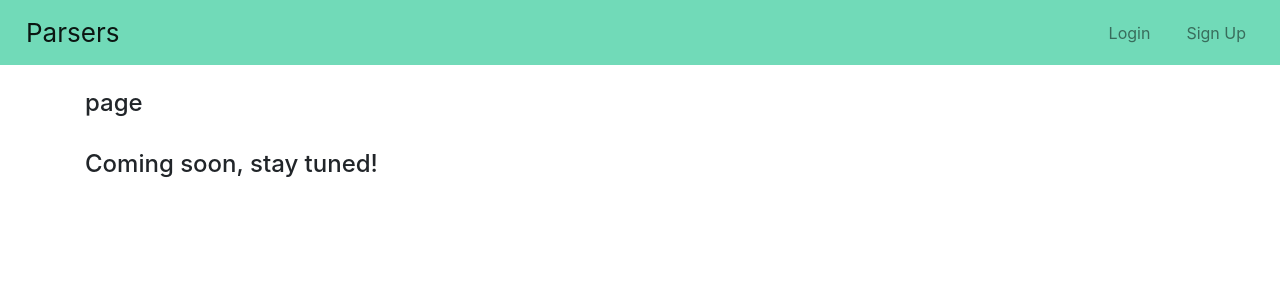
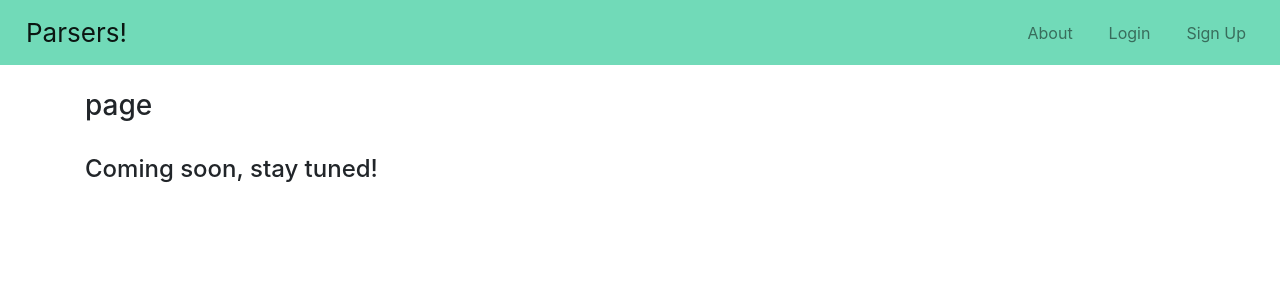
Before and after one commit to heavenblade/parser_site, a Django app: page /user/ in a window 1280 px wide. Shown: the top 300 px of the page. Run offline with Django 3.2, Linux system fonts and the light colour scheme; some libraries are stand-ins or nearby versions.

Commit message:
Created about page, edited some page aligns and some other minor tweaks

```diff
--- a/main/templates/main/home.html
+++ b/main/templates/main/home.html
@@ -15,7 +15,7 @@
     <script src="https://stackpath.bootstrapcdn.com/bootstrap/4.3.1/js/bootstrap.min.js" integrity="sha384-JjSmVgyd0p3pXB1rRibZUAYoIIy6OrQ6VrjIEaFf/nJGzIxFDsf4x0xIM+B07jRM" crossorigin="anonymous"></script>
 
     <!-- Page browser tab title and icon -->
-    <title>Grammar parser</title>
+    <title>Parsers!</title>
     <link rel="icon" href="{% static 'img/tab_icon.png' %}"
 
 </head>
@@ -25,7 +25,7 @@
     {% include "main/includes/navbar.html" %}
     {% include "main/includes/messages.html" %}
 
-    <div class="container" id="page_content_container">
+    <div class="container">
         <br>
         {% block content %}
         {% endblock %}
--- a/main/templates/main/includes/messages.html
+++ b/main/templates/main/includes/messages.html
@@ -16,7 +16,7 @@
                     $('.toast').toast('show');
                     setTimeout(function(){
                         $('.toast').toast('hide');
-                    }, 4000);
+                    }, 3000);
                 }
             );
         </script>
--- a/main/templates/main/includes/navbar.html
+++ b/main/templates/main/includes/navbar.html
@@ -1,23 +1,26 @@
 <nav class="navbar navbar-expand-lg navbar-light bg-light" id="my_navbar">
-    <a class="navbar-brand" href="/">Parsers</a>
+    <a class="navbar-brand" href="/">Parsers!</a>
     <button class="navbar-toggler" type="button" data-toggle="collapse" data-target="#navbarNav" aria-controls="navbarNav" aria-expanded="false" aria-label="Toggle navigation">
         <span class="navbar-toggler-icon"></span>
     </button>
     <div class="collapse navbar-collapse justify-content-end" id="navbarNav">
         <ul class="navbar-nav ml-auto">
+            <li class="nav-item" id="nav_about_button">
+                <a class="nav-link" href="/about">About</a>
+            </li>
             {% if user.is_authenticated %}
-                <li class="nav-item" id="login_button">
+                <li class="nav-item" id="nav_user_button">
                     <i class="fas fa-user" id="user_icon"></i>
                     <a class="nav-link" href="/user" id="user_link">{{user.username}}</a>
                 </li>
-                <li class="nav-item" id="sign_up_button">
+                <li class="nav-item" id="nav_logout_button">
                     <a class="nav-link" href="/logout">Logout</a>
                 </li>
             {% else %}
-                <li class="nav-item" id="login_button">
+                <li class="nav-item" id="nav_login_button">
                     <a class="nav-link" href="/login">Login</a>
                 </li>
-                <li class="nav-item" id="sign_up_button">
+                <li class="nav-item" id="nav_sign_up_button">
                     <a class="nav-link" href="/register">Sign Up</a>
                 </li>
             {% endif %}
--- a/main/templates/main/parsers_home.html
+++ b/main/templates/main/parsers_home.html
@@ -3,6 +3,7 @@
 {% load static %}
 
 {% block content %}
+    <div id="page_content_container">
         <h3 id="bottom_up_title">List of available bottom-up parsers:</h3>
         <div id="bottom_up_cards">
             <div class="row">
@@ -66,6 +67,7 @@
                 </a>
             </div>
         </div>
+    </div>
 {% endblock %}
 
 <!-- <p class="card-text" style="z-index: 1;">This is an implementation of LL(1)-Parser</p>
--- a/main/templates/main/user_page.html
+++ b/main/templates/main/user_page.html
@@ -3,7 +3,7 @@
 {% load static %}
 
 {% block content %}
-    <h4>{{user.username}} page</h4>
+    <h3>{{user.username}} page</h3>
     <br>
     <h4>Coming soon, stay tuned!</h4>
 {% endblock %}
--- a/main/urls.py
+++ b/main/urls.py
@@ -10,6 +10,7 @@ urlpatterns = [
     path("logout/", views.logout_request, name = "logout"),
     path("login/", views.login_request, name = "login"),
     path("user/", views.user_page, name = "user"),
+    path("about/", views.about_page, name = "about"),
     path("lr0-parser/", views.lr0_parser, name = "lr0-parser"),
     path("slr0-parser/", views.slr0_parser, name = "slr0-parser"),
     path("lr1-parser/", views.lr1_parser, name = "lr1-parser"),
--- a/main/views.py
+++ b/main/views.py
@@ -49,6 +49,9 @@ def login_request(request):
 def user_page(request):
     return(render(request = request, template_name = "main/user_page.html"))
 
+def about_page(request):
+    return(render(request = request, template_name = "main/about_page.html"))
+
 def lr0_parser(request):
     return(render(request = request, template_name = "main/lr0_parser_page.html"))
 
```
Also changed, not shown: main/static/css/style.css (+7 -1 lines), main/templates/main/about_page.html (added, +22 -0 lines), db.sqlite3. Lines whose indentation alone changed are shown as unchanged.
